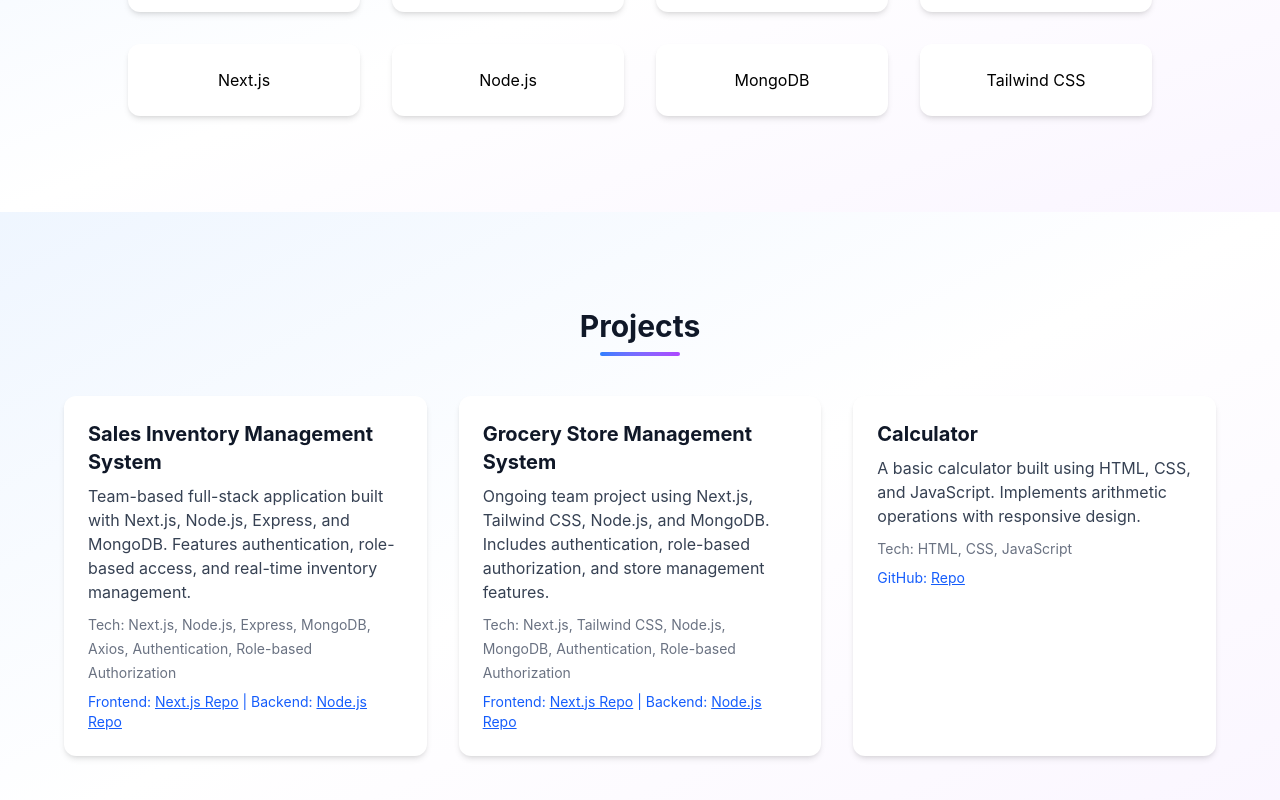
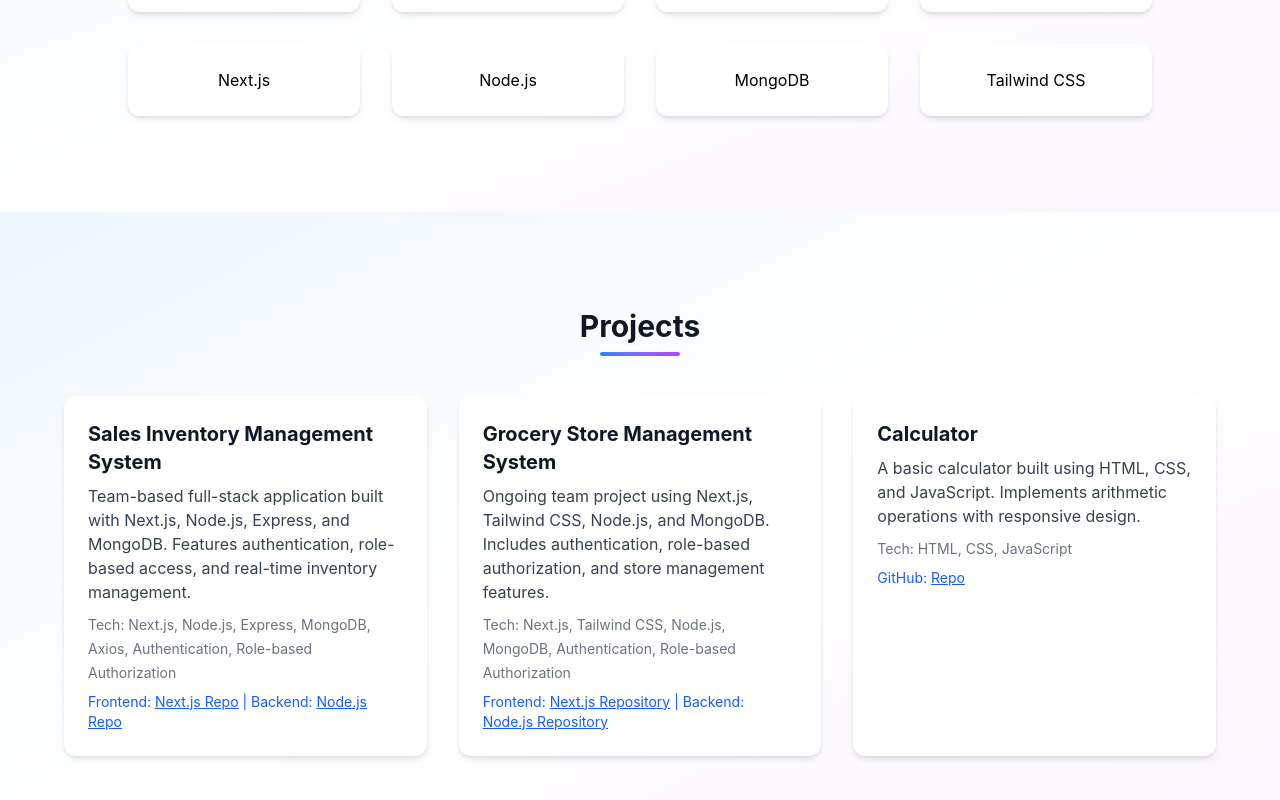
Before and after one commit to shumaila1421/Portfolio--Next.js, a Next.js app: page / in a window 1280 px wide. Shown: the part 1520-2320 px from the top of the page. Built offline with nearby package versions, Linux system fonts and the light colour scheme.

Commit message:
repo links added

```diff
--- a/app/page.tsx
+++ b/app/page.tsx
@@ -219,7 +219,7 @@ export default function Home() {
                   target="_blank"
                   className="underline"
                 >
-                  Next.js Repo
+                  Next.js Repository
                 </a>{" "}
                 | Backend:{" "}
                 <a
@@ -227,7 +227,7 @@ export default function Home() {
                   target="_blank"
                   className="underline"
                 >
-                  Node.js Repo
+                  Node.js Repository
                 </a>
               </div>
             </motion.div>
```
